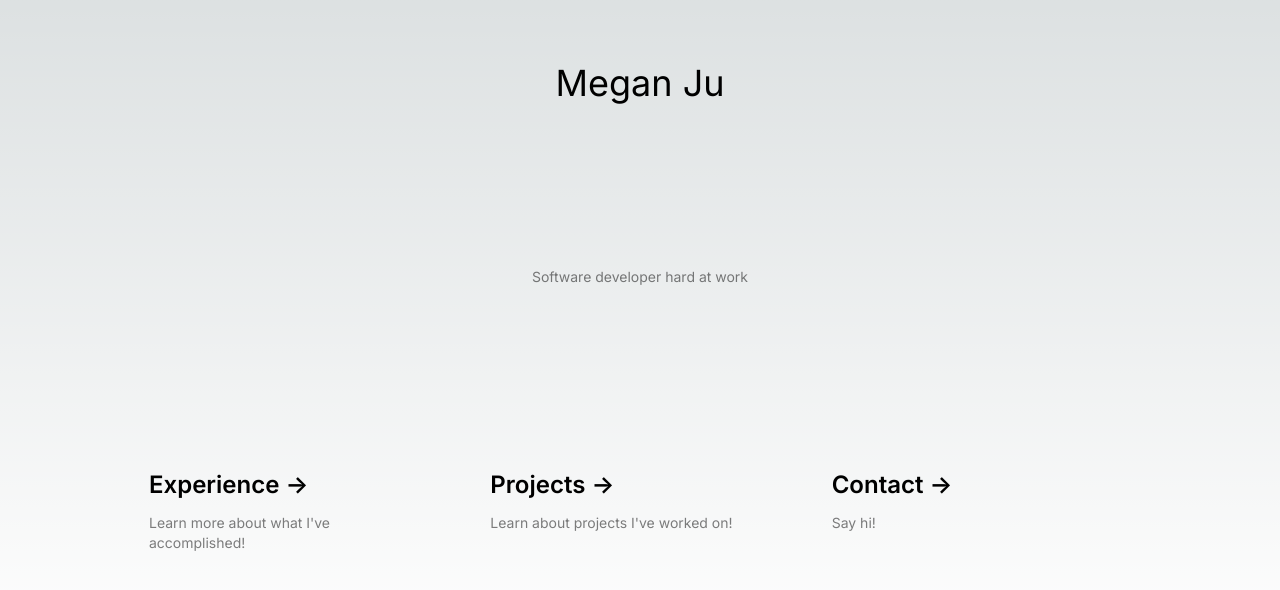
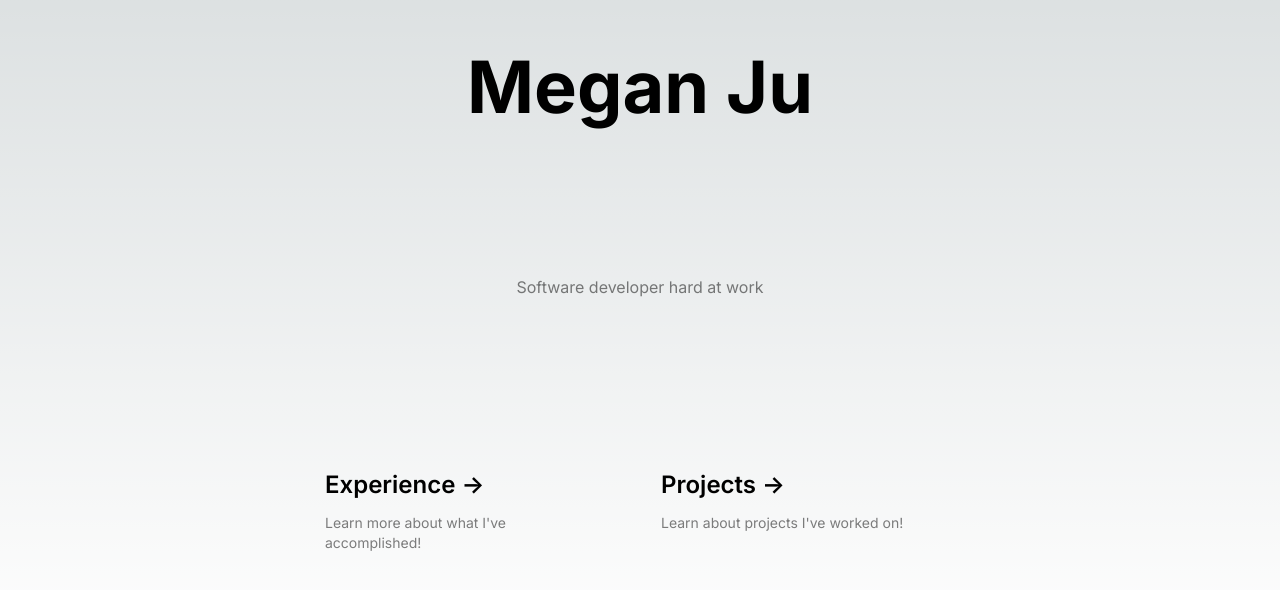
Before and after one commit to Megan-J/portfolio, a Next.js app: page / in a window 1280 px wide. Shown: the part 134-724 px from the top of the page. Built offline with nearby package versions, Linux system fonts and the light colour scheme.

Commit message:
updated color pallete

```diff
--- a/app/contact/page.tsx
+++ /dev/null
@@ -1,9 +0,0 @@
-import Link from "next/link";
-
-export default function About() {
-  return (
-    <main className="flex min-h-screen flex-col items-center justify-between p-24">
-      <div>Contact</div>
-    </main>
-  );
-}
--- a/app/globals.css
+++ b/app/globals.css
@@ -10,9 +10,9 @@
 
 @media (prefers-color-scheme: dark) {
   :root {
-    --foreground-rgb: 243, 159, 90;
-    --background-start-rgb: 69, 25, 82;
-    --background-end-rgb: 102, 37, 73;
+    --foreground-rgb: 163, 199, 214;
+    --background-start-rgb: 63, 59, 108;
+    --background-end-rgb: 98, 79, 130;
   }
 }
 
--- a/app/page.tsx
+++ b/app/page.tsx
@@ -5,17 +5,17 @@ export default function Home() {
     <main className="flex min-h-screen flex-col items-center justify-between p-24">
       <div className="z-10 max-w-5xl w-full items-center justify-between font-mono text-sm lg:flex"></div>
 
-      <div className="group rounded-lg text-4xl text-edge-outline whitespace-nowrap bg-clip-text ">
-        <h1>Megan Ju</h1>
+      <div className="text-center text-7xl font-bold lg:max-w-2xl lg:w-full lg:mb-0">
+        Megan Ju
       </div>
 
       <div className="my-16 text-center ">
-        <h2 className={`m-0 text-sm opacity-50`}>
+        <h2 className={`m-0 text-md opacity-50`}>
           Software developer hard at work
         </h2>
       </div>
 
-      <div className="mb-32 grid text-center lg:max-w-5xl lg:w-full lg:mb-0 lg:grid-cols-3 lg:text-left">
+      <div className="mb-32 grid text-center lg:max-w-2xl lg:w-full lg:mb-0 lg:grid-cols-2 lg:text-left">
         <Link
           href="/experience"
           className="group rounded-lg border border-transparent px-5 py-4 transition-colors hover:border-gray-300 hover:bg-gray-100 hover:dark:border-neutral-700 hover:dark:bg-neutral-800/30"
@@ -45,19 +45,6 @@ export default function Home() {
             Learn about projects I've worked on!
           </p>
         </Link>
-
-        <Link
-          href="/contact"
-          className="group rounded-lg border border-transparent px-5 py-4 transition-colors hover:border-gray-300 hover:bg-gray-100 hover:dark:border-neutral-700 hover:dark:bg-neutral-800/30"
-        >
-          <h2 className={`mb-3 text-2xl font-semibold`}>
-            Contact{" "}
-            <span className="inline-block transition-transform group-hover:translate-x-1 motion-reduce:transform-none">
-              -&gt;
-            </span>
-          </h2>
-          <p className={`m-0 max-w-[30ch] text-sm opacity-50`}>Say hi!</p>
-        </Link>
       </div>
     </main>
   );
```
Also changed, not shown: app/components/navbar.tsx (added).
